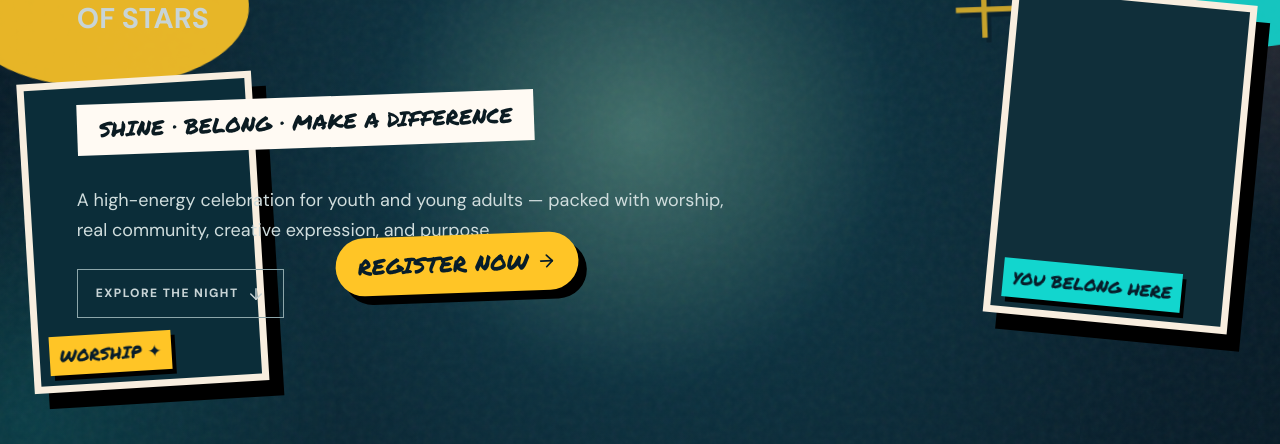
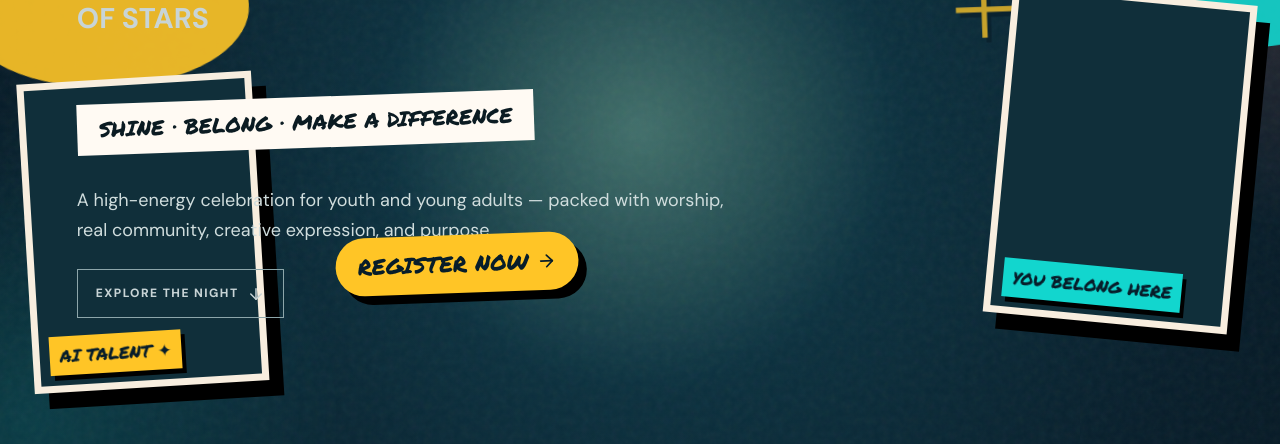
Before and after one commit to JRA646/festival-of-stars-announcement, a React (Vite) app: page / in a window 1280 px wide. Shown: the part 321-765 px from the top of the page. Built offline with nearby package versions, Linux system fonts and the light colour scheme; no server answers; a web font is replaced by a local one.

Commit message:
Add AI-generated human hero visual

```diff
--- a/src/festivalofstars.tsx
+++ b/src/festivalofstars.tsx
@@ -229,8 +229,8 @@ export default function FestivalOfStars() {
           <span>✦</span>
         </div>
 
-        <div className="hero-human hero-human-left mood-singer" role="img" aria-label="Singer artwork from the uploaded Festival of Stars mood board">
-          <span>WORSHIP ✦</span>
+        <div className="hero-human hero-human-left ai-hero-human" role="img" aria-label="AI-generated Festival of Stars singer">
+          <span>AI TALENT ✦</span>
         </div>
 
         <div className="hero-human hero-human-right">
```
